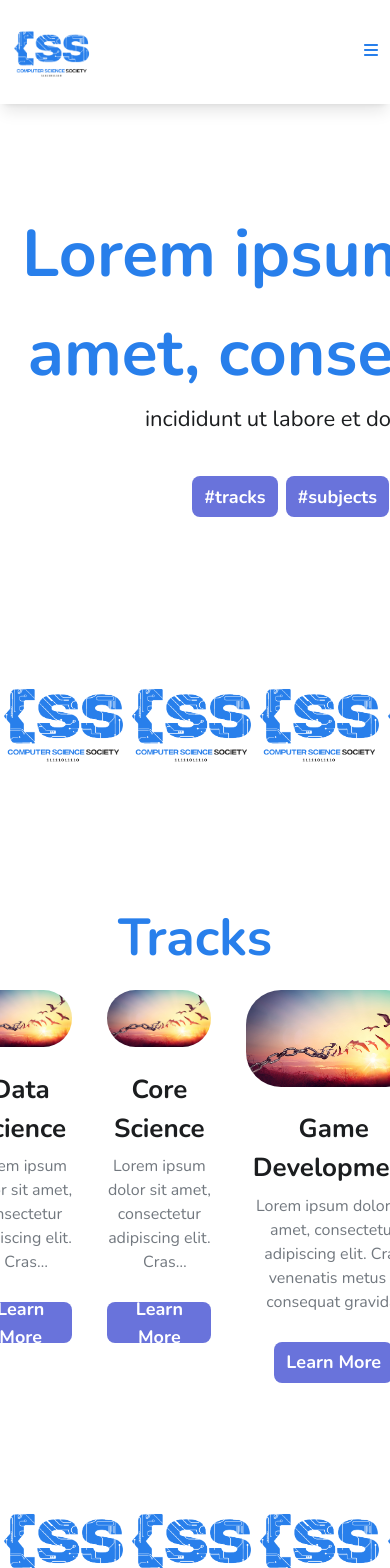
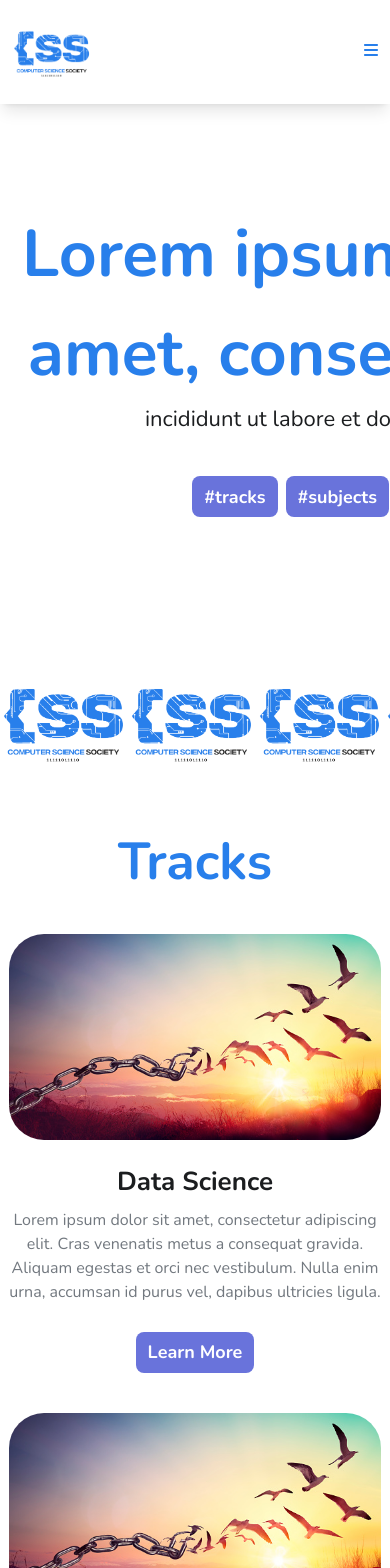
Before and after one commit to neilcasas/final-ustcss, a React (Vite) app: page / in a window 390 px wide. Shown: the top 1568 px of the page. Built offline with nearby package versions, Linux system fonts and the light colour scheme.

Commit message:
subjects and tracks are now mobile friendly

```diff
--- a/src/components/Subjects.jsx
+++ b/src/components/Subjects.jsx
@@ -35,7 +35,7 @@ const Subjects = () => {
           />
         </div>
       </div>
-      <div className="subjects-container grid grid-cols-3 gap-[40px]">
+      <div className="subjects-container grid sm:grid-cols-3 gap-[40px]">
         {subjectsData[selectedCategory].map((subject, index) => (
           <Subject
             key={index}
--- a/src/components/Track.jsx
+++ b/src/components/Track.jsx
@@ -7,7 +7,7 @@ enim urna, accumsan id purus vel, dapibus ultricies ligula.`;
 
 const Track = ({ trackName }) => {
   return (
-    <div className="flex flex-col items-center w-[372px]">
+    <div className="flex flex-col items-center w-[372px] m-5">
       <img className="rounded-[35px]" src={placeholder} alt={trackName} />
       <div className="my-4 mb-7">
         <h5 className="p-[6.5px]">{trackName}</h5>
--- a/src/components/Tracks.jsx
+++ b/src/components/Tracks.jsx
@@ -2,9 +2,9 @@ import Track from "./Track";
 
 const Tracks = () => {
   return (
-    <div className="flex flex-col my-[100px]" id="tracks">
+    <div className="flex flex-col items-center my-6 sm:my-[100px]" id="tracks">
       <h3>Tracks</h3>
-      <div className="flex place-content-center gap-[35px]">
+      <div className="flex flex-col sm:flex-row sm:justify-center sm:place-content-center sm:gap-[35px]">
         <Track trackName={"Data Science"} />
         <Track trackName={"Core Science"} />
         <Track trackName={"Game Development"} />
```
